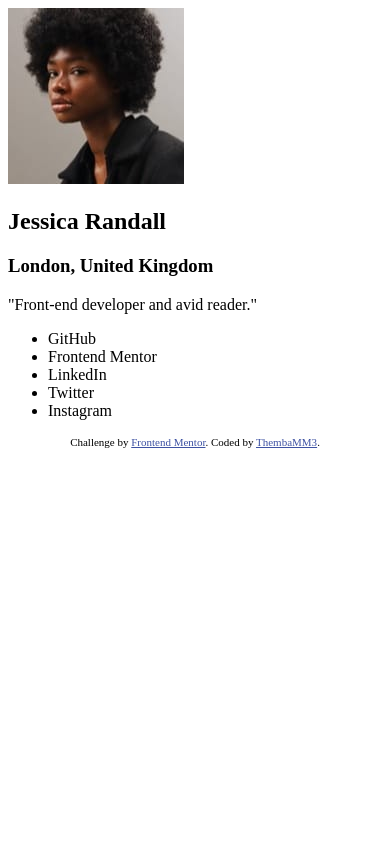
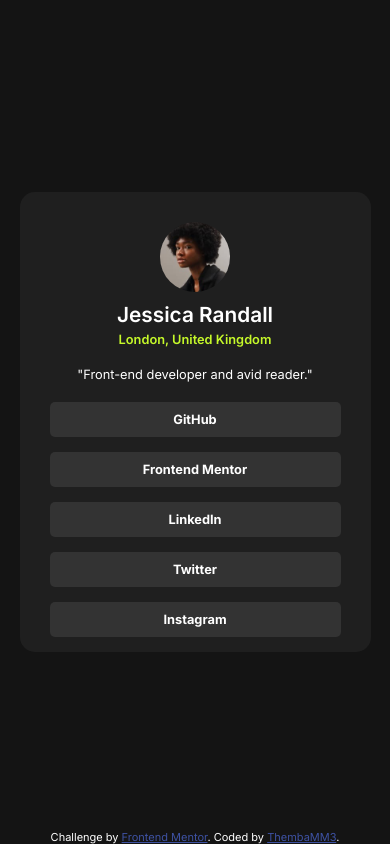
Before and after one commit to ThembaMtshelwane/social-links-profile-main, a plain HTML site: page index.html in a window 390 px wide. Drawn offline with Linux system fonts and the light colour scheme.

Commit message:
mobile styles

```diff
--- a/index.html
+++ b/index.html
@@ -11,6 +11,10 @@
       href="./assets/images/favicon-32x32.png"
     />
     <link rel="stylesheet" href="styles.css" />
+    <link
+      href="https://fonts.googleapis.com/css2?family=Inter:wght@400;600;700&display=swap"
+      rel="stylesheet"
+    />
 
     <title>Frontend Mentor | Social links profile</title>
   </head>
--- a/styles.css
+++ b/styles.css
@@ -1,3 +1,125 @@
+*,
+*::after,
+*::before {
+  padding: 0;
+  margin: 0;
+  box-sizing: border-box;
+}
+
+:root {
+  /* Primary */
+  --green: hsl(75, 94%, 57%);
+
+  /* Neutral */
+  --white: hsl(0, 0%, 100%);
+  --grey: hsl(0, 0%, 20%);
+  --darkGrey: hsl(0, 0%, 12%);
+  --offBlack: hsl(0, 0%, 8%);
+}
+
+body {
+  background-color: var(--offBlack);
+  font-family: 'Inter', sans-serif;
+  font-size: 14px;
+  font-weight: 400;
+  color: var(--white);
+  height: 100vh;
+  display: flex;
+  flex-direction: column;
+  justify-content: center;
+  align-items: center;
+}
+
+main {
+  background-color: var(--darkGrey);
+  display: flex;
+  flex-direction: column;
+  justify-content: center;
+  align-items: center;
+  width: 90%;
+  padding: 30px 30px 0px 30px;
+  border-radius: 15px;
+}
+
+.topSection {
+  /* border: 2px solid; */
+  margin: auto;
+}
+
+.imageContainer {
+  /* border: 2px solid; */
+  display: flex;
+  margin-bottom: 10px;
+}
+
+img {
+  width: 70px;
+  height: 70px;
+  border-radius: 50%;
+  margin: auto;
+}
+
+h1,
+h3 {
+  text-align: center;
+  font-weight: 600;
+}
+
+h1 {
+  font-size: 1.3rem;
+  margin-bottom: 5px;
+}
+
+h3 {
+  font-size: 0.8rem;
+  color: var(--green);
+}
+
+.middleSection {
+  /* border: 2px solid red; */
+  margin: 20px 0px;
+  width: 100%;
+  text-align: center;
+}
+
+.middleSection p {
+  font-size: 0.8rem;
+}
+
+.bottomSection {
+  /* border: 2px solid blue; */
+  width: 100%;
+}
+
+ul {
+  /* border: 2px solid green; */
+  margin: auto;
+  list-style: none;
+}
+
+li {
+  background-color: var(--grey);
+  text-align: center;
+  margin-bottom: 15px;
+  padding: 10px;
+  border-radius: 5px;
+  font-weight: 700;
+  font-size: 0.8rem;
+}
+
+li:hover {
+  background-color: var(--green);
+  color: var(--darkGrey);
+  transform: scale(1.02);
+  cursor: pointer;
+}
+
+footer {
+  position: absolute;
+  bottom: 0px;
+  /* border: 2px solid; */
+}
+
 .attribution {
   font-size: 11px;
   text-align: center;
```
